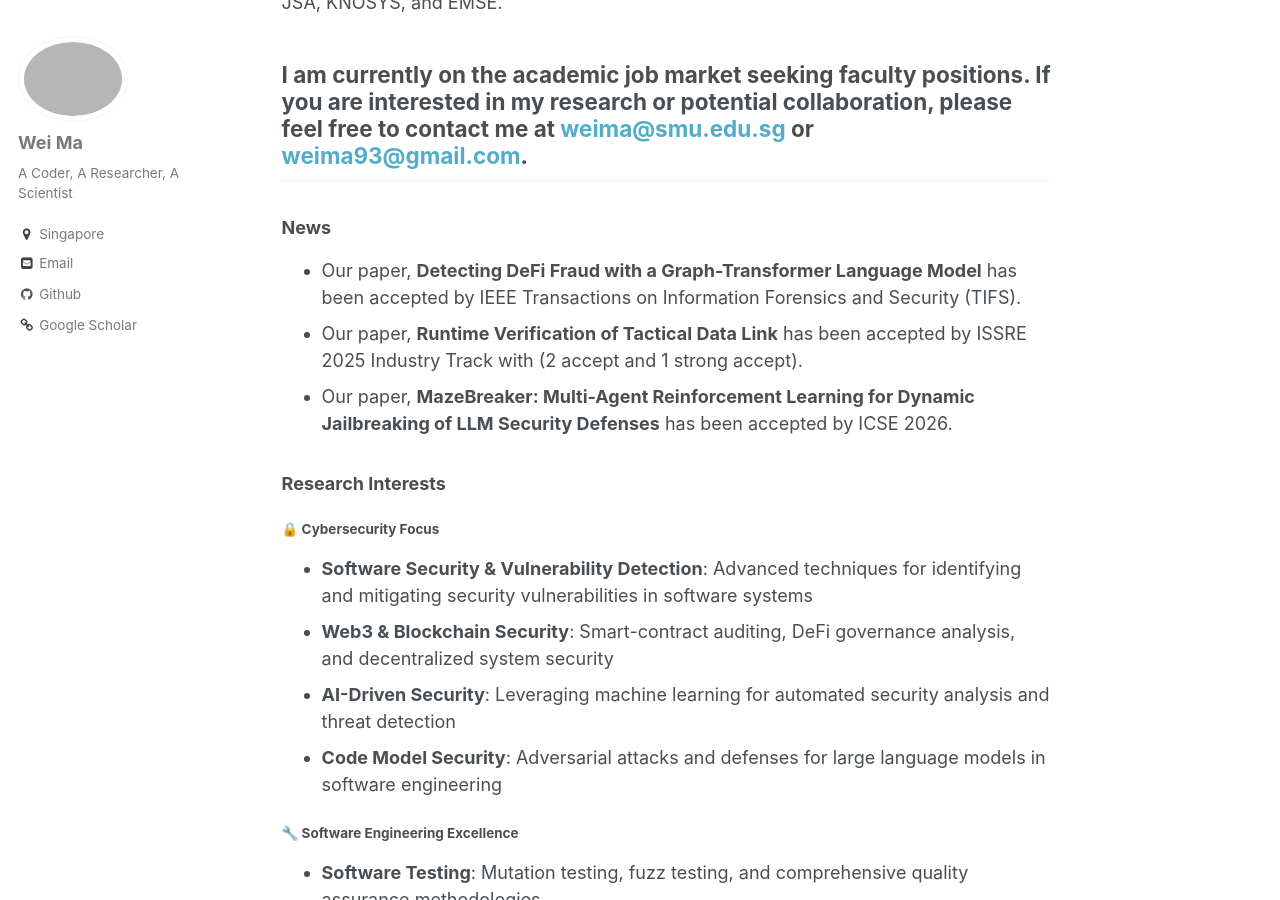
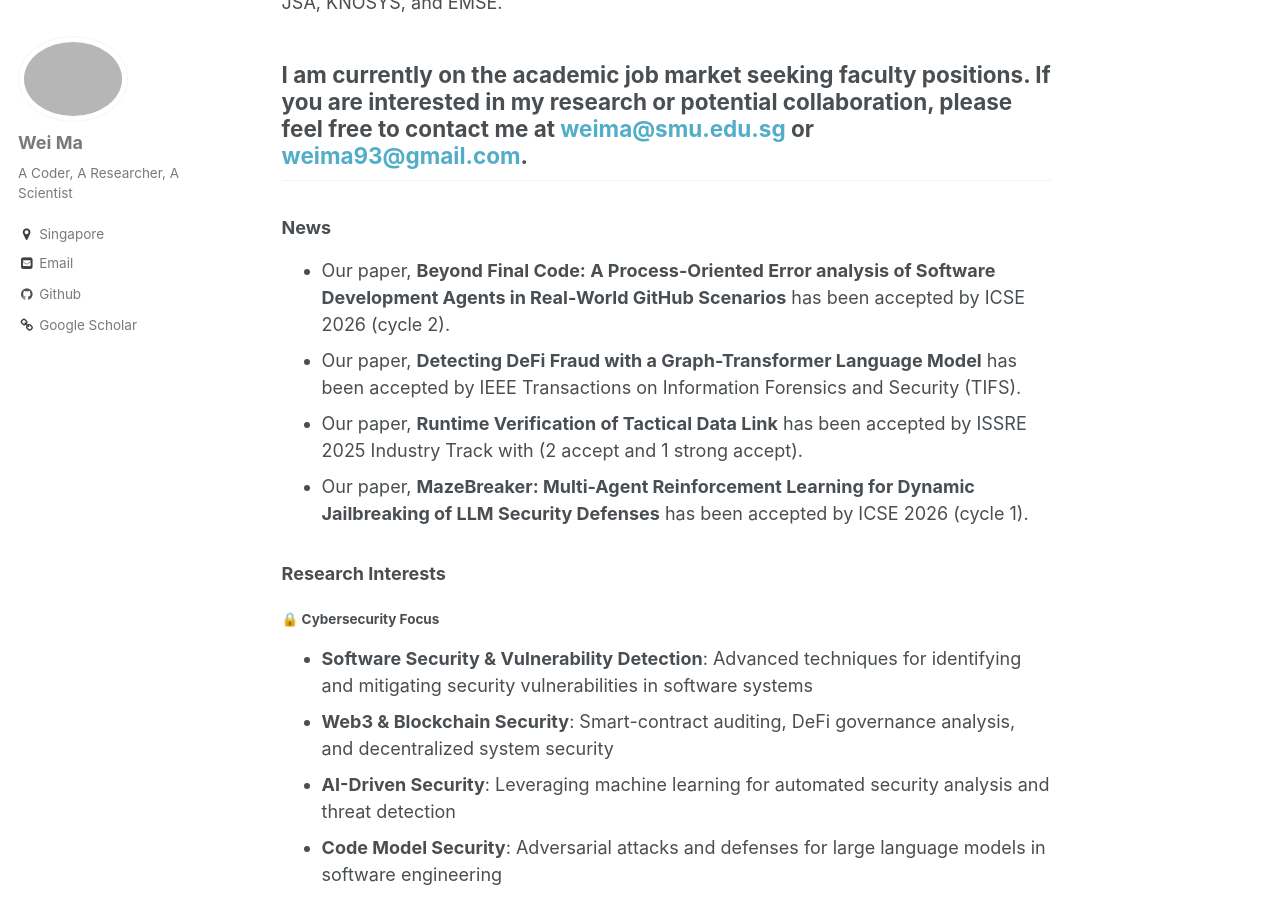
Before and after one commit to Marvinmw/weima, a Jekyll site: the page built from _pages/about.md, in a window 1280 px wide and 900 px high, scrolled down 643 px. Built offline with Jekyll 4.4.1, drawn with Linux system fonts in a browser that asks for light colours.

Commit message:
Update about.md

```diff
--- a/_pages/about.md
+++ b/_pages/about.md
@@ -18,9 +18,10 @@ At SMU, I collaborate with [Prof. Lingxiao Jiang](https://scholar.google.com.sg/
 ## **I am currently on the academic job market seeking faculty positions. If you are interested in my research or potential collaboration, please feel free to contact me at [weima@smu.edu.sg](mailto:weima@smu.edu.sg) or [weima93@gmail.com](mailto:weima93@gmail.com).**
 
 ### News
+- Our paper, **Beyond Final Code: A Process-Oriented Error analysis of Software Development Agents in Real-World GitHub Scenarios** has been accepted by ICSE 2026 (cycle 2).
 - Our paper, **Detecting DeFi Fraud with a Graph-Transformer Language Model** has been accepted by IEEE Transactions on Information Forensics and Security (TIFS).
 - Our paper, **Runtime Verification of Tactical Data Link** has been accepted by ISSRE 2025 Industry Track with (2 accept and 1 strong accept).
-- Our paper, **MazeBreaker: Multi-Agent Reinforcement Learning for Dynamic Jailbreaking of LLM Security Defenses** has been accepted by ICSE 2026.
+- Our paper, **MazeBreaker: Multi-Agent Reinforcement Learning for Dynamic Jailbreaking of LLM Security Defenses** has been accepted by ICSE 2026 (cycle 1).
 
 ### Research Interests
 
```
